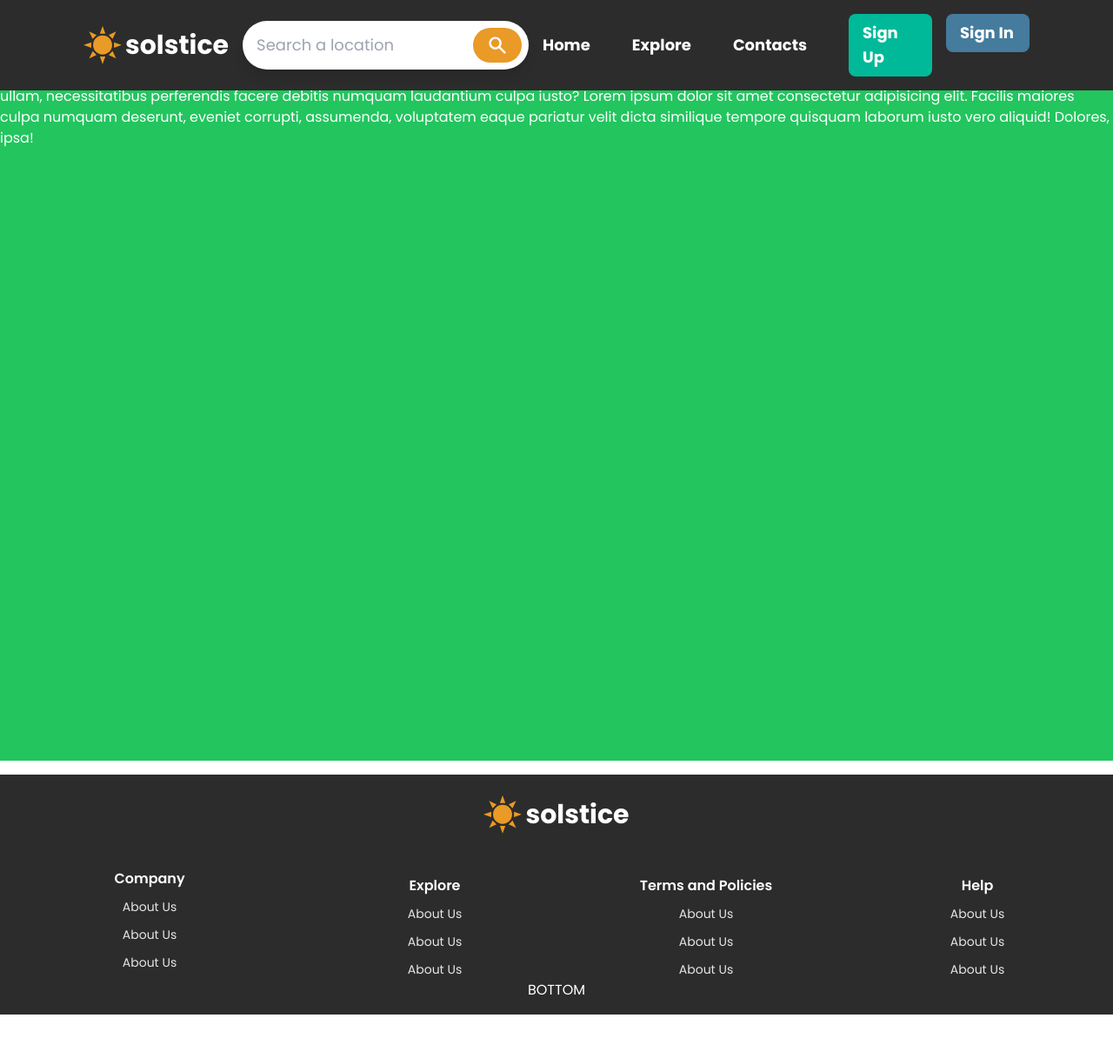
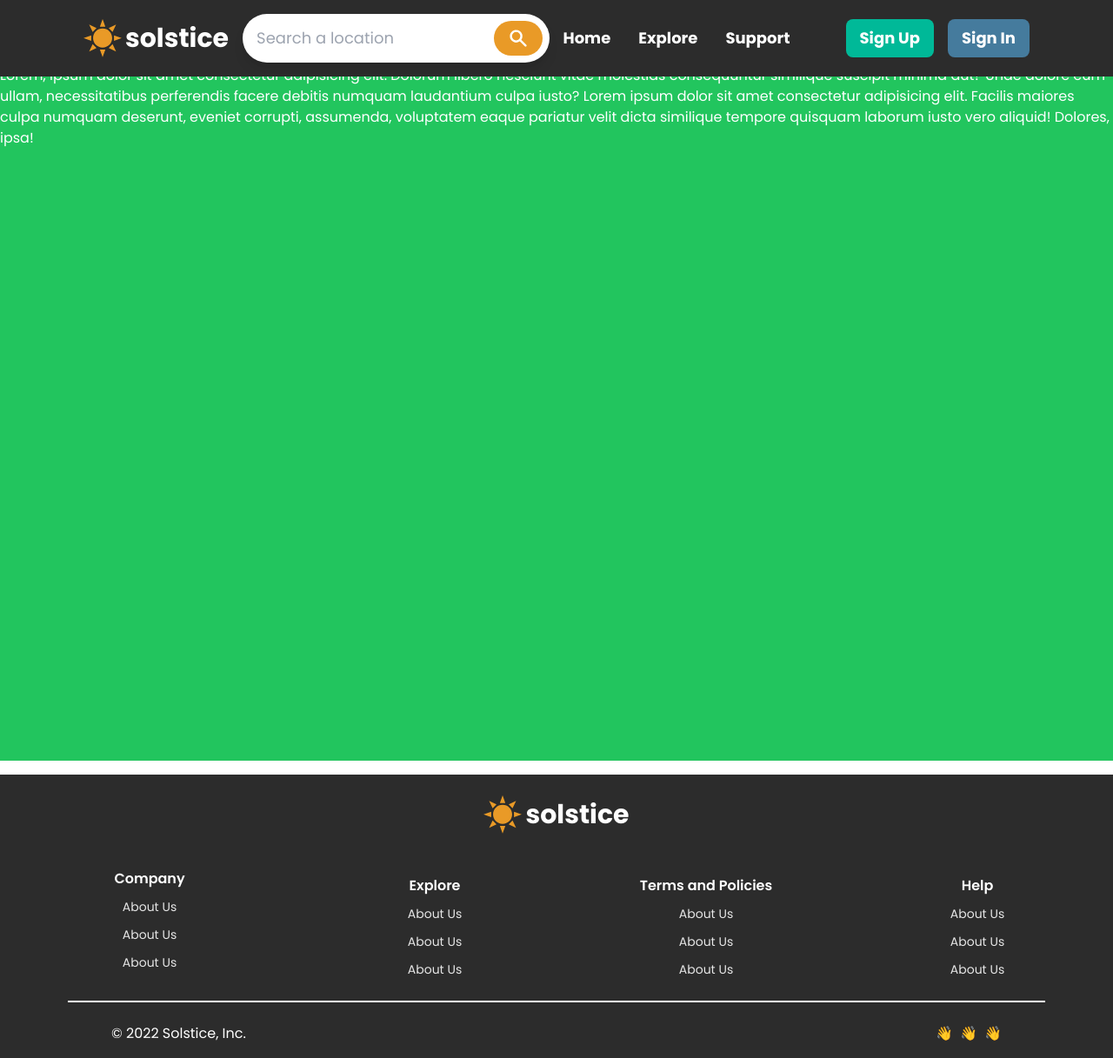
Before and after one commit to kristian4res/ucwd-solstice, a React (Create React App) app: page /signup in a window 1280 px wide. Shown: the whole page at 87% size. Before the commit the page ends 1167 px from the top, so only its background shows below. Built offline with nearby package versions, Linux system fonts and the light colour scheme.

Commit message:
cf: added reusable styles using twcss; completed footer comp

```diff
--- a/package.json
+++ b/package.json
@@ -1,6 +1,6 @@
 {
   "name": "ucwd-solstice",
-  "version": "0.1.0",
+  "version": "0.2.0",
   "private": true,
   "dependencies": {
     "@heroicons/react": "^1.0.6",
--- a/src/App.js
+++ b/src/App.js
@@ -5,7 +5,7 @@ import {
 
 import Homepage from './routes/home-page';
 import Explore from './routes/explore-page';
-import Contacts from './routes/contacts-page';
+import Contacts from './routes/support-page';
 import SignIn from './routes/sign-in-page';
 import SignUp from './routes/sign-up-page';
 
@@ -28,7 +28,7 @@ function App() {
             </>
           }/>
           <Route exact path="/explore" element={<Explore />}/>
-          <Route exact path="/contacts" element={<Contacts />}/>
+          <Route exact path="/support" element={<Contacts />}/>
           <Route exact path="/signin" element={<SignIn />}/>
           <Route exact path="/signup" element={<SignUp />}/>
         </Routes>
--- a/src/components/footer.jsx
+++ b/src/components/footer.jsx
@@ -45,8 +45,24 @@ const Footer = () => {
           </ul>
         </section>
       </div>
-      <div className="flex">
-        BOTTOM
+      <div className='my-6 w-[90%] h-[2px] bg-white'></div>
+      <div className="flex flex-col w-full
+      justify-between items-center
+      lg:flex-row lg:px-28">
+        <p className='flex'>
+          © 2022 Solstice, Inc.
+        </p>
+        <ul className='flex flex-row space-x-2'>
+          <li>
+            👋
+          </li>
+          <li>
+            👋
+          </li>
+          <li>
+            👋
+          </li>
+        </ul>
       </div>
     </footer>
   )
--- a/src/components/link-solid.jsx
+++ b/src/components/link-solid.jsx
@@ -5,16 +5,13 @@ import { Link } from 'react-router-dom';
 const LinkSolid= ({ label, route, color }) => {
   return (
     <li className='relative'>
-        <Link className={`container min-w-24 font-bold text-current text-md
-            transition-all duration-25 ease-out
-            ${color ? color : 'bg-primary'} py-2 px-4 rounded-lg block
-            brightness-100
-            hover:brightness-90
-            md:text-lg
-            `}
+        <Link className={`btn-solid
+            ${color ? color : 'bg-primary'}`}
             to={route}
         >
-            {label}
+            <span className='whitespace-nowrap'>
+              {label}
+            </span>
         </Link>
     </li>
   )
--- a/src/components/link-underline.jsx
+++ b/src/components/link-underline.jsx
@@ -2,20 +2,14 @@ import React from 'react';
 
 import { Link } from 'react-router-dom';
 
-const LinkUnderline = ({ label, route, textWeight, textSize, textColour, hoverColour }) => {
+const LinkUnderline = ({ label, route, textSize, textWeight }) => {
   return (
       <li className='relative'>
-        <Link className={`text-current font-${textWeight ? textWeight : 'bold'}
-            text-${textSize ? textSize : 'lg'}
-            transition-all duration-25 ease-out
-            after:content-[''] after:absolute after:-bottom-1 after:left-0
-            after:bg-${hoverColour ? hoverColour : 'primary'}  after:w-full
-            after:scale-0 after:origin-bottom-right
-            after:h-[2px]
-            hover:text-${textColour ? textColour : 'primary'}
-            hover:after:scale-100 hover:after:origin-bottom-left`
-            }
-            to={route}
+        <Link className={` btn-underline
+          font-${textWeight ? textWeight : 'bold'}
+          text-${textSize ? textSize : 'lg'}
+          `}
+          to={route}
         >
             {label}
         </Link>
--- a/src/components/navigation.jsx
+++ b/src/components/navigation.jsx
@@ -63,13 +63,16 @@ const Navigation = () => {
             ${isNavOpen ? 'translate-x-0 opacity-100' : 'translate-x-full lg:translate-x-0 lg:opacity-100'}
             lg:bg-transparent lg:static lg:flex lg:h-fit lg:w-fit`
           }>
-            <ul className='flex flex-col h-full items-start px-16 pt-4 mt-[5.3rem] bg-slate-500
-              lg:bg-transparent lg:m-0 lg:p-0 lg:space-x-12 lg:flex-row lg:justify-center lg:items-center'
+            <ul className='flex flex-col h-full items-start
+              px-16 pt-4 mt-[5.3rem] space-y-2 bg-dark
+              lg:space-y-0 lg:bg-transparent lg:m-0 lg:p-0 lg:space-x-8 lg:flex-row lg:justify-center lg:items-center'
             >
               <LinkUnderline label='Home' route='/' />
               <LinkUnderline label='Explore' route='/explore' />
-              <LinkUnderline label='Contacts' route='/contacts' />
-              <div className='flex flex-row space-x-4 mt-6 md:mt-0 lg:ml-2'>
+              <LinkUnderline label='Support' route='/support' />
+              <LinkUnderline label='' route='/signin' />
+              <div className='flex flex-row space-x-4 pt-6
+              lg:pt-0'>
                 <LinkSolid label='Sign Up' route='/signup' color='bg-success' />
                 <LinkSolid label='Sign In' route='/signin' color='bg-secondary' />
               </div>
--- a/src/index.css
+++ b/src/index.css
@@ -10,3 +10,18 @@
     background: rgb(124,175,212);
     background: linear-gradient(335deg, rgba(124,175,212,1) 30%, rgba(233,154,39,1) 96%);
 }
+
+.btn-solid {
+    @apply container font-bold text-current transition-all duration-[25] ease-out
+    py-2 px-4 rounded-lg block
+    brightness-100
+    hover:brightness-90 md:text-lg;
+}
+
+.btn-underline {
+    @apply text-current transition-all duration-[25] ease-out hover:text-primary
+    after:content-[''] after:absolute after:-bottom-1 after:left-0
+    after:bg-primary  after:w-full after:scale-0
+    after:origin-bottom-right after:h-[2px]
+    hover:after:scale-100 hover:after:origin-bottom-left;
+}
```
Also changed, not shown: src/routes/support-page.jsx (renamed from src/routes/contacts-page.jsx), 1 other file (tests, documents, lock files or other folders).
